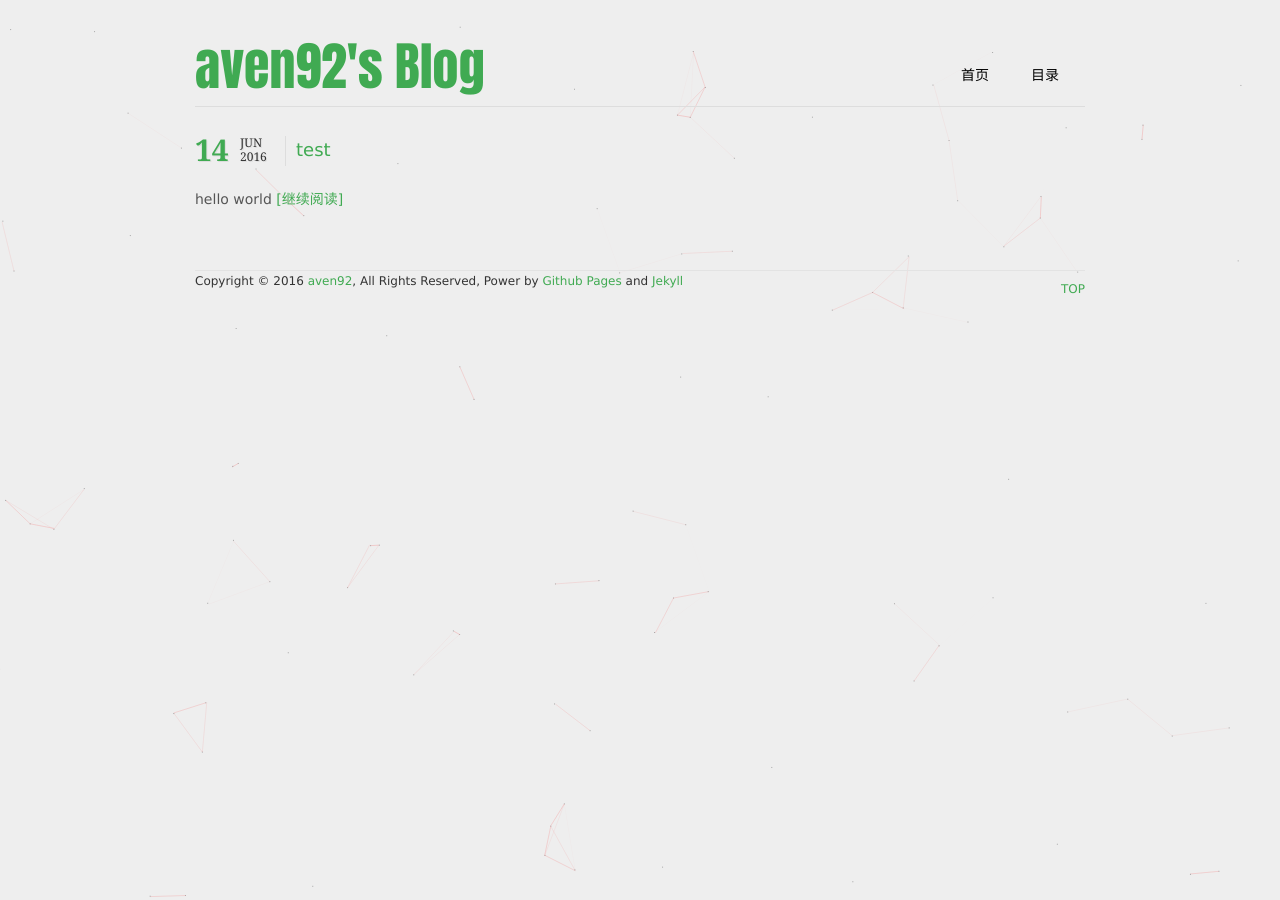
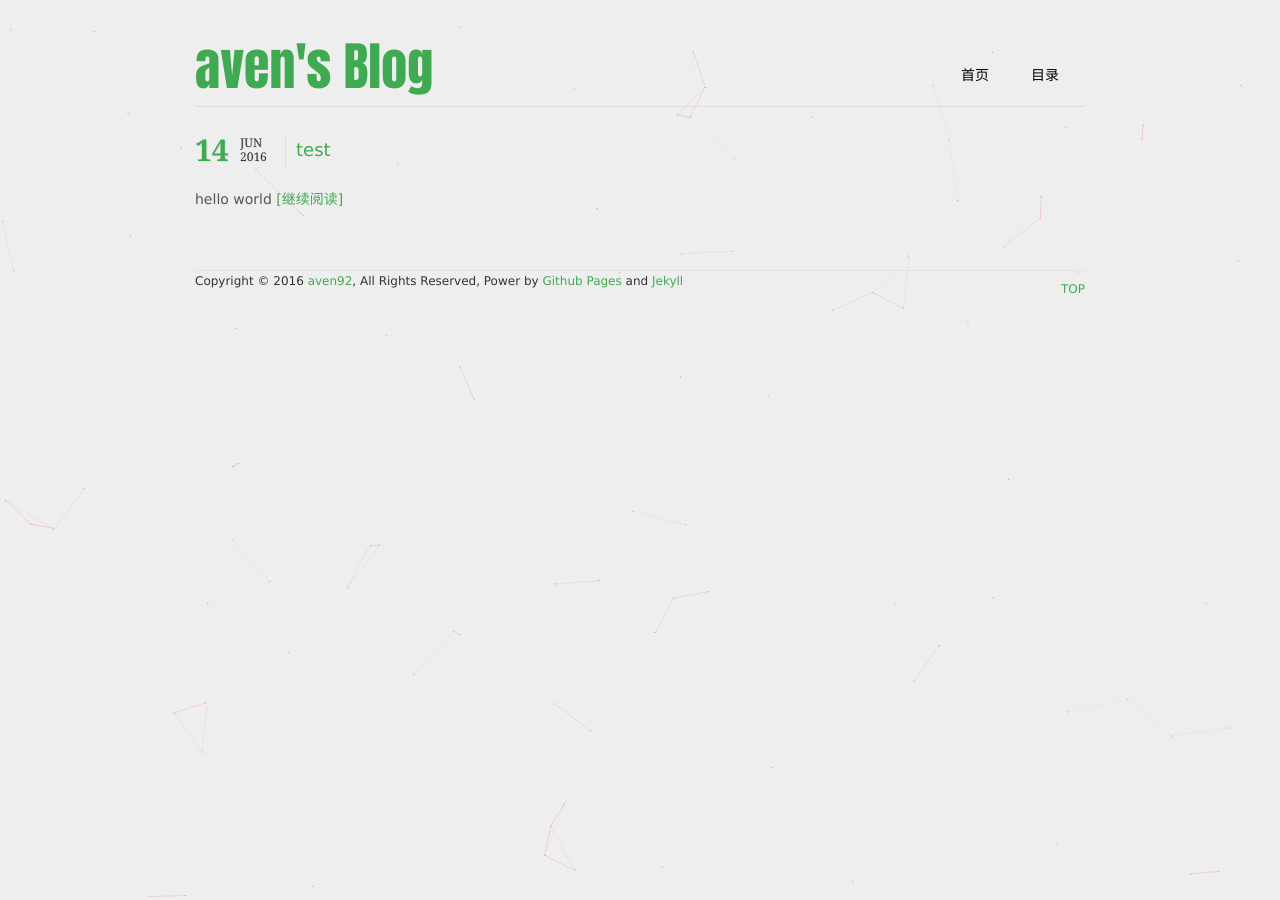
Before and after one commit to aven92/aven92.github.io, a Jekyll site: the page built from index.html, in a window 1280 px wide. Built offline with Jekyll 4.4.1, drawn with Linux system fonts in a browser that asks for light colours; comment, search, counter and statistics services are not loaded.

Commit message:
change nickname

```diff
--- a/_config.yml
+++ b/_config.yml
@@ -6,7 +6,7 @@ rouge: true
 safe: true
 
 # presonal config
-title: aven92's Blog
+title: aven's Blog
 comments: duoshuo
 
 author:
```
